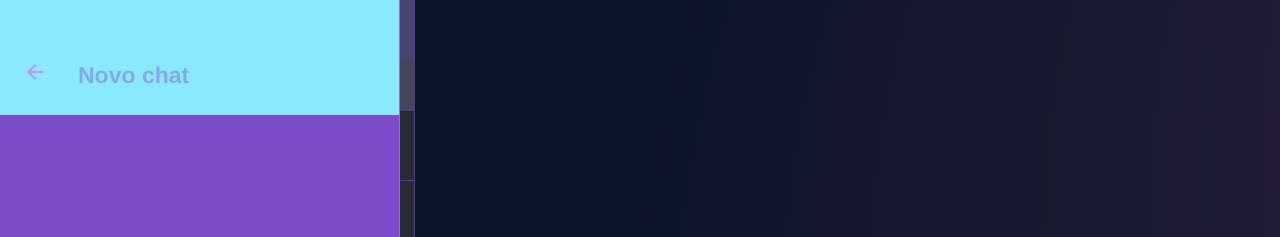
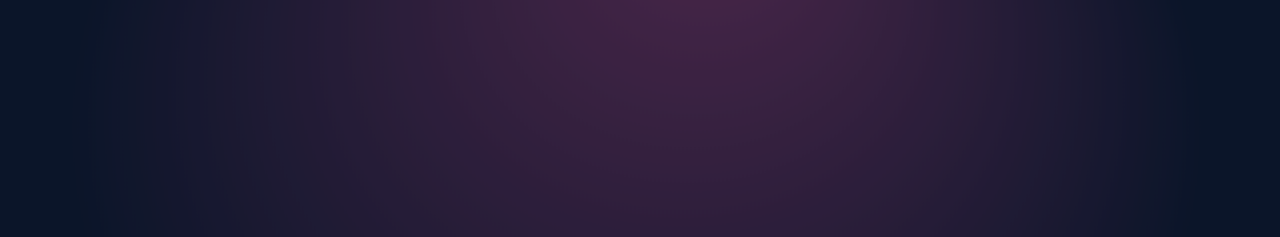
Before and after one commit to crisleyhguimaraes/chat_link, a React (Create React App) app: page / in a window 1280 px wide. Shown: the top 237 px of the page. Built offline with nearby package versions, Linux system fonts and the light colour scheme; grey boxes are pictures that could not be loaded.

Commit message:
incremento de cdg

```diff
--- /dev/null
+++ b/src/Api.js
@@ -0,0 +1,16 @@
+import firebase from 'firebase/app';
+import 'firebase/firebase-auth';
+import 'firebase/firebase-firestore';
+
+import firebaseConfig from './firebaseConfig';
+
+const firebaseApp = firebase.initializeApp(firebaseConfig);
+const db = firebaseApp.firestore();
+
+export default {
+    fbPopup: async (app) => {
+        const provider = new firebase.auth.FacebookAuthProvider();
+        let result = await firebaseApp.auth().singInWinthPopup(provider);
+        return result;
+    }
+};
--- a/src/App.css
+++ b/src/App.css
@@ -3,7 +3,8 @@
 }
 
 body {
-  background-color: #bd93f9;
+  background-image: url(./img/background-chat.png);
+  background-size: cover;
   margin: 0;
   font-family:'Helvetica Neue', Arial, Helvetica, sans-ser;
 }
@@ -71,6 +72,7 @@ header {
   outline: 0;
   background-color: transparent;
   margin-left: 10px;
+  margin-top: 15px;
 }
 
 .chatlist{
@@ -80,8 +82,8 @@ header {
 }
 
 .chatlist::-webkit-scrollbar{
-  width: 6px;
-  height: 6px;
+  width: 10px;
+  height: 10px;
 }
 
 .chatlist::-webkit-scrollbar-thumb{
--- a/src/App.js
+++ b/src/App.js
@@ -5,6 +5,7 @@ import ChatListItem from './components/ChatListItem';
 import ChatIntro from './components/ChatIntro';
 import ChatWindow from './components/ChatWindow';
 import NewChat from './components/NewChat';
+import Login from './components/Login';
 
 import DonutLargeIcon from '@material-ui/icons/DonutLarge';
 import CommentIcon from '@material-ui/icons/Comment';
@@ -23,17 +24,38 @@ export default () => {
 
   ])
   const [activeChat, setActiveChat] = useState({});
-  const [user, setUser] = useState({
-    id: 1234,
-    avatar: 'https://styles.redditmedia.com/t5_u8wq5/styles/communityIcon_62iioh7khuv51.png',
-    name: 'Mandaloriano'
-  });
+  const [user, setUser] = useState(null);
+  const [showNewChat, setShowNewChat] = useState(false);
+
+  const handleNewChat = () => {
+    setShowNewChat(true);
+  }
+
+  const handleLoginData = async (u) => {
+    let newUser = {
+      id: u.uid,
+      name: u.displayName,
+      avatar: u.photoURL
+    };
+    //
+    setUser(newUser);
+  }
+
+  if(user === null) {
+    return (<Login onReceive={handleLoginData} />);
+  }
 
   return (
     <div className="app-window">
       <div className="sidebar">
 
-        <NewChat />
+        <NewChat
+          chatlist={chatlist}
+          user={user}
+          show={showNewChat}
+          setShow={setShowNewChat}
+
+        />
 
 
 
@@ -43,7 +65,7 @@ export default () => {
               <div className="header--btn">
                 <DonutLargeIcon style={{color: '#6272a4'}} />
               </div>
-              <div className="header--btn">
+              <div onClick={handleNewChat} className="header--btn">
                 <CommentIcon style={{color: '#6272a4'}} />
               </div>
               <div className="header--btn">
--- /dev/null
+++ b/src/components/Login.js
@@ -0,0 +1,18 @@
+import React from 'react';
+import './Login.css';
+import Api from '../Api';
+
+export default ({onReceive}) => {
+    const handleFacebookLogin = async () => {
+        let result = await Api.fbPopup();
+        if(result) {
+            onReceive(result.user);
+        } else {
+            alert("ih deu erro!");
+        }
+    }
+
+    <div className="login">
+        <button onClick={handleFacebookLogin}> Logar com Facebook</button>
+    </div>
+}
--- a/src/components/NewChat.css
+++ b/src/components/NewChat.css
@@ -9,6 +9,7 @@
     display: flex;
     flex-direction: column;
     border-right: 1px solid #9971d1ee;
+    transition: all 0.5;
 }
 
 .newChat--head{
@@ -32,7 +33,7 @@
     line-height: 30px;
     flex: 1;
     font-weight: bold;
-    color: rgba(125, 76, 202, 0.4);
+    color: rgb(13, 15, 124);
     margin-left: 23px;
 }
 
@@ -42,10 +43,35 @@
 }
 
 .newChat--list::-webkit-scrollbar-thumb{
-    width: 6px;
-    height: 6px;
+    width: 5px;
+    height: 5px;
 }
 
 .newChat--list::-webkit-scrollbar-thumb{
-    background-color: rgba()
+    background-color:  rgba(124, 76, 202, 0.562);
 }
+
+.newChat--item{
+    display: flex;
+    align-items: center;
+    padding: 15px;
+    cursor: pointer;
+}
+
+.newChat--item:hover{
+    background-color: #8be8fd79;
+}
+
+.newChat--itemavatar{
+    width: 50px;
+    height: 50px;
+    border-radius: 50%;
+    margin-top: 15px;
+}
+
+.newChat--itemname{
+    font-size: 20px;
+    color: rgb(13, 15, 124);
+    margin-top: 12px;
+    margin-left: 10px;
+}
--- a/src/components/NewChat.js
+++ b/src/components/NewChat.js
@@ -3,7 +3,7 @@ import './NewChat.css';
 
 import ArrowBackIcon from '@material-ui/icons/ArrowBack';
 
-export default () => {
+export default ({user, chatlist, show, setShow}) => {
 
     const [list, setList] = useState([
         {id: 123, avatar: 'https://comic-cons.xyz/wp-content/uploads/Star-Wars-avatars-Movie-Stormtrooper.jpg', name: 'Stormtrooper'},
@@ -12,11 +12,14 @@ export default () => {
         {id: 123, avatar: 'https://hqrock.files.wordpress.com/2019/08/obi-wan-lightsaber.jpg', name: 'Obi-Wan'}
     ]);
 
+    const handleClose = () => {
+        setShow(false);
+    }
 
     return (
-        <div className="newChat" >
+        <div className="newChat" style={{left: show? 0: -400}} >
             <div className="newChat--head">
-                <div className="newChat--backbutton">
+                <div onClick={handleClose} className="newChat--backbutton">
                     <ArrowBackIcon style={{color: '#bd93f9'}} />
                 </div>
                 <div className="newChat--headtitle">Novo chat</div>
@@ -24,12 +27,8 @@ export default () => {
             <div className="newChat--list">
                 {list.map((item, key) => (
                     <div className="newChat--item" key={key}>
-                        <img className="newChat--itemavatar" src="" alt="" />
-                        <div className="newChat--itemname">
-
-
-
-                        </div>
+                        <img className="newChat--itemavatar" src={item.avatar} />
+                        <div className="newChat--itemname"> {item.name} </div>
                     </div>
                 ))}
 
--- /dev/null
+++ b/src/firebaseConfig.js
@@ -0,0 +1,9 @@
+export default {
+    apiKey: "AIzaSyCqBwgTE7OQZgXH8YMUdYRnEjykBPj-T0s",
+    authDomain: "chat-link-3bd17.firebaseapp.com",
+    projectId: "chat-link-3bd17",
+    storageBucket: "chat-link-3bd17.appspot.com",
+    messagingSenderId: "14174704472",
+    appId: "1:14174704472:web:8c63593e7ce80b8f580b2d",
+    measurementId: "G-R967THMS6G"
+  };
```
Also changed, not shown: src/components/Login.css (added).
